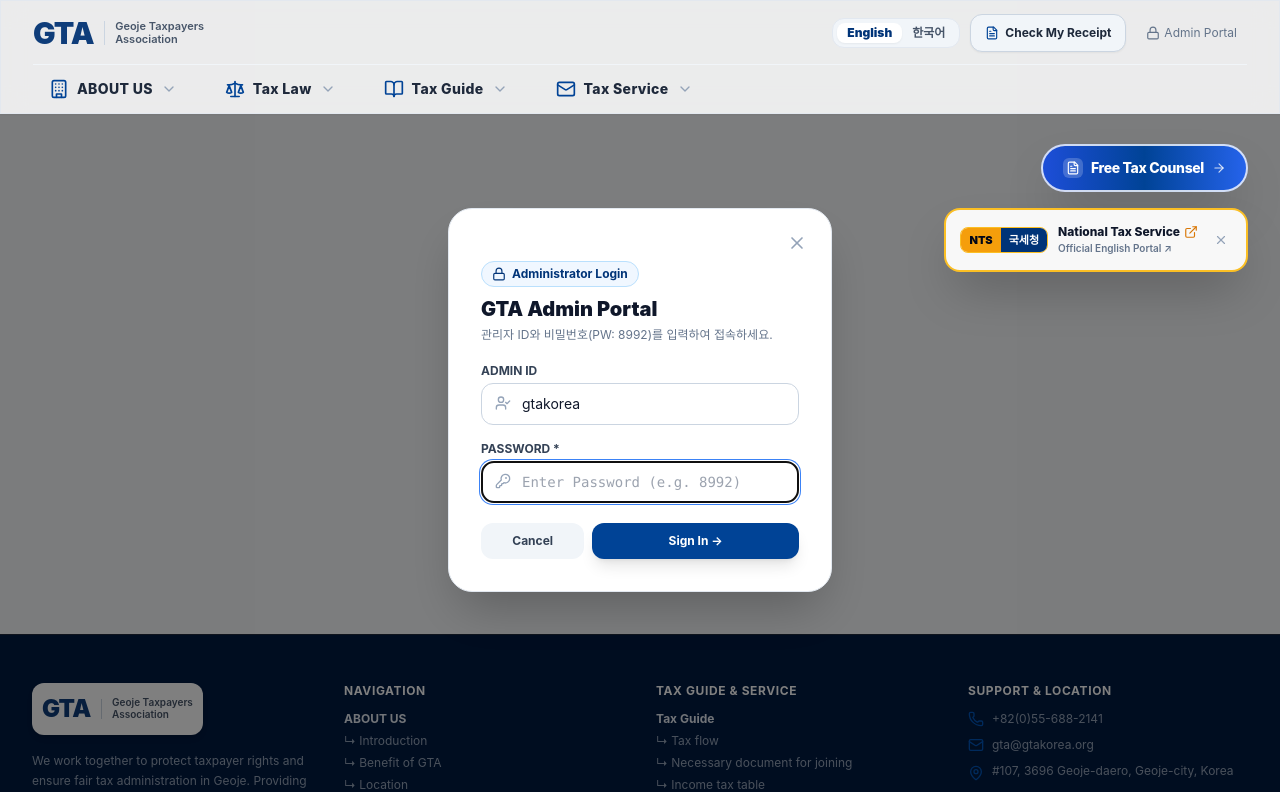
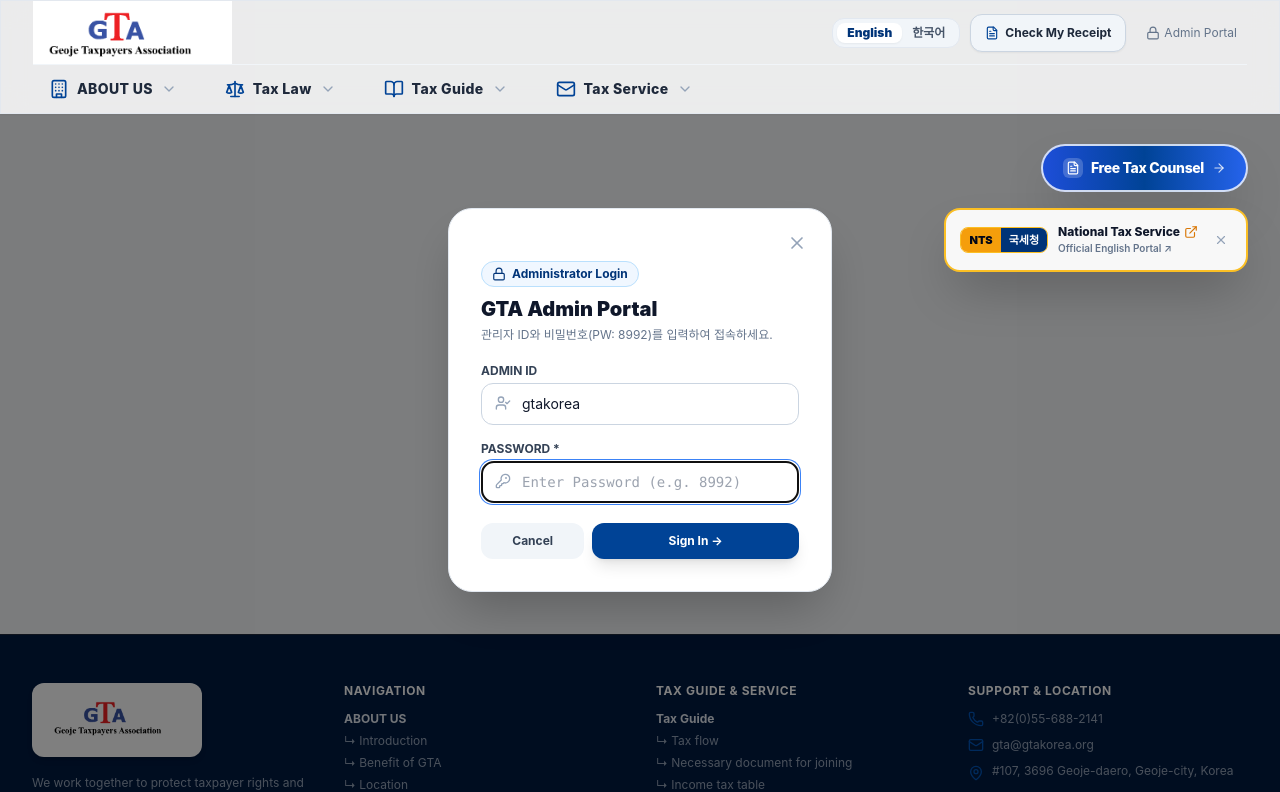
Before and after one commit to ChoiJuHo80/gta-taxpayers-association, a Next.js app: page /admin in a window 1280 px wide. Shown: the top 792 px of the page. Built offline with nearby package versions, Linux system fonts and the light colour scheme.

Commit message:
Apply original GTA CI logo (logo.png) to header and footer

```diff
--- a/src/components/GtaLogo.tsx
+++ b/src/components/GtaLogo.tsx
@@ -10,30 +10,16 @@ export default function GtaLogo({ className = '', size = 'md' }: GtaLogoProps) {
   const isLg = size === 'lg';
 
   return (
-    <div className={`inline-flex items-center gap-2.5 leading-none select-none ${className}`}>
-      {/* GTA Bold Navy Letters */}
-      <div
-        className={`font-black tracking-tight text-[#0F3D7A] ${
-          isSm ? 'text-2xl' : isLg ? 'text-4xl' : 'text-[30px]'
+    <div className={`inline-flex items-center select-none ${className}`}>
+      <img
+        src="/img/logo.png"
+        alt="GTA Geoje Taxpayers Association"
+        width={isSm ? 160 : isLg ? 240 : 210}
+        height={isSm ? 51 : isLg ? 77 : 67}
+        className={`object-contain ${
+          isSm ? 'h-12 w-auto' : isLg ? 'h-[77px] w-auto' : 'h-14 sm:h-16 w-auto'
         }`}
-        style={{ fontFamily: "'Inter', 'Pretendard', Arial, Helvetica, sans-serif", letterSpacing: '-0.03em' }}
-      >
-        GTA
-      </div>
-
-      {/* Divider line */}
-      <div className={`w-[1.5px] bg-slate-300 ${isSm ? 'h-5' : isLg ? 'h-8' : 'h-6'}`} />
-
-      {/* Two-line Subtext: Geoje Taxpayers / Association */}
-      <div
-        className={`flex flex-col justify-center font-semibold text-slate-600 leading-[1.18] ${
-          isSm ? 'text-[10px]' : isLg ? 'text-xs' : 'text-[11px]'
-        }`}
-        style={{ fontFamily: "'Inter', 'Pretendard', Arial, sans-serif" }}
-      >
-        <span>Geoje Taxpayers</span>
-        <span>Association</span>
-      </div>
+      />
     </div>
   );
 }
```
Also changed, not shown: public/img/logo.png (added).
